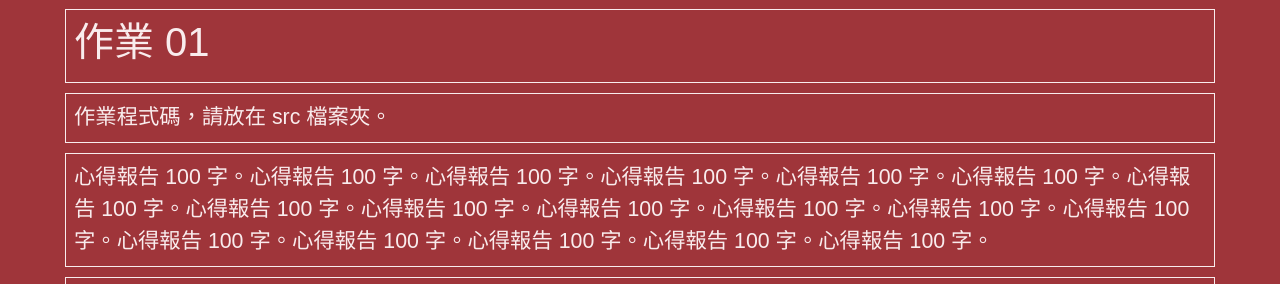
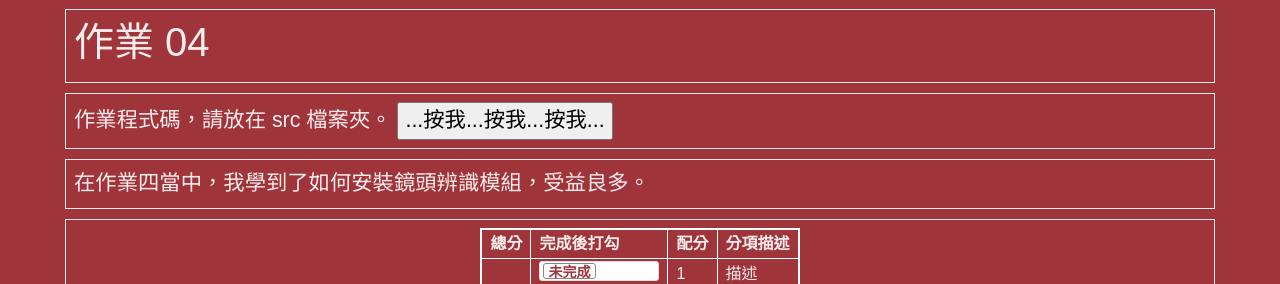
Before and after one commit to NTUT-CG-Lab/ca2022f-hw-HonorOfTribe, a plain HTML site: page hw04/index.html in a window 1280 px wide. Shown: the top 284 px of the page. Drawn offline with nearby package versions, Linux system fonts and the light colour scheme.

Commit message:
Update index.html

```diff
--- a/hw04/index.html
+++ b/hw04/index.html
@@ -195,7 +195,7 @@
   <!-- ------------------------------------------------>
   <div class="row hw12">
     <div class="col-md-12 twenty">
-      <h1>作業 01</h1>
+      <h1>作業 04</h1>
     </div>
   </div>
 
@@ -203,13 +203,14 @@
   <div class="row hw12">
     <div class="col-md-12 twenty">
       作業程式碼，請放在 src 檔案夾。
+      <input type="button" name="back" onclick="parent.location='./src/index.html'" value="...按我...按我...按我...">
     </div>
   </div>
 
   <!-- ------------------------------------------------>
   <div class="row hw12">
     <div class="col-md-12 twenty">
-      心得報告 100 字。心得報告 100 字。心得報告 100 字。心得報告 100 字。心得報告 100 字。心得報告 100 字。心得報告 100 字。心得報告 100 字。心得報告 100 字。心得報告 100 字。心得報告 100 字。心得報告 100 字。心得報告 100 字。心得報告 100 字。心得報告 100 字。心得報告 100 字。心得報告 100 字。心得報告 100 字。
+      在作業四當中，我學到了如何安裝鏡頭辨識模組，受益良多。
     </div>
   </div>
 
@@ -267,7 +268,7 @@
   <div class="row hw12">
     <div class="col-md-12 twenty">
       <video id="video1" style="width:100%;max-width:100%;" controls="">
-        <source src="OoO.mp4" type="video/mp4">
+        <source src="./OoO.mp4" type="video/mp4">
       </video>
     </div>
   </div>
```
